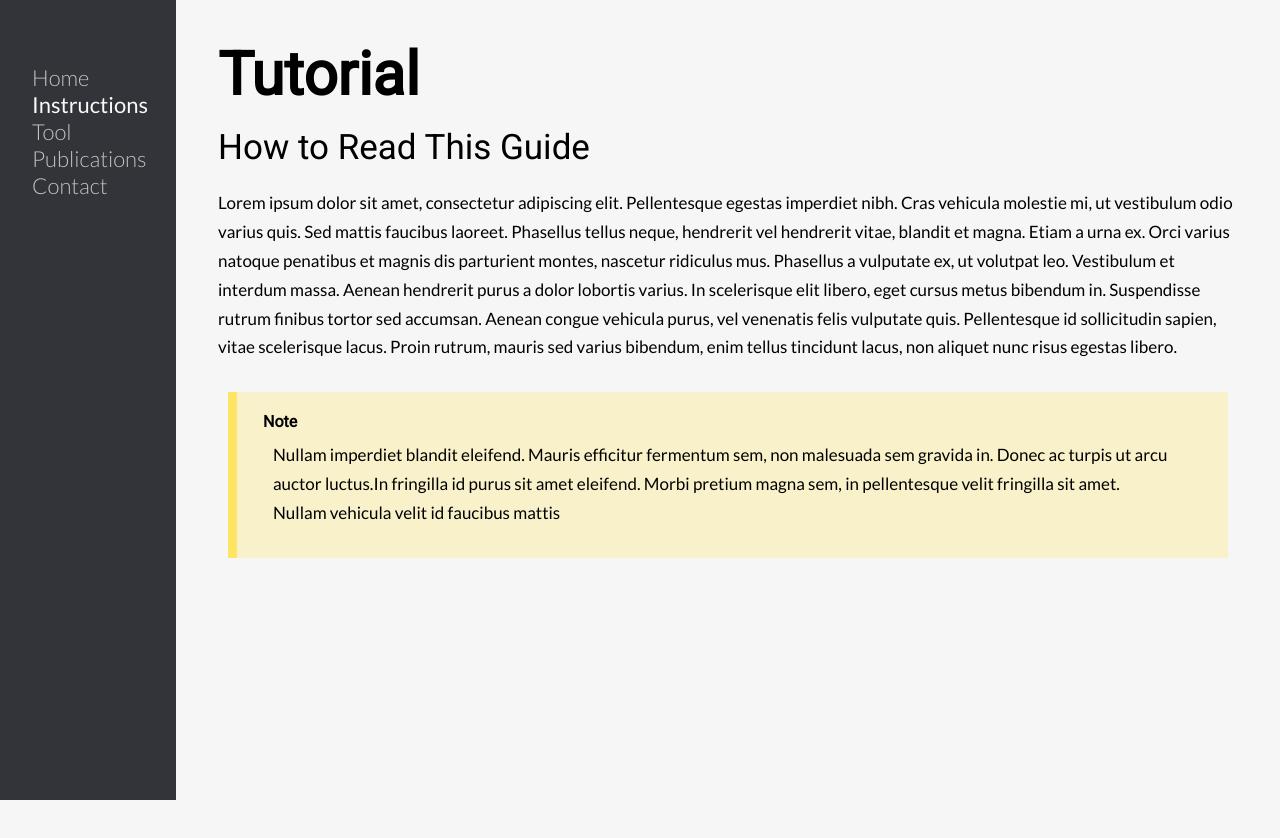
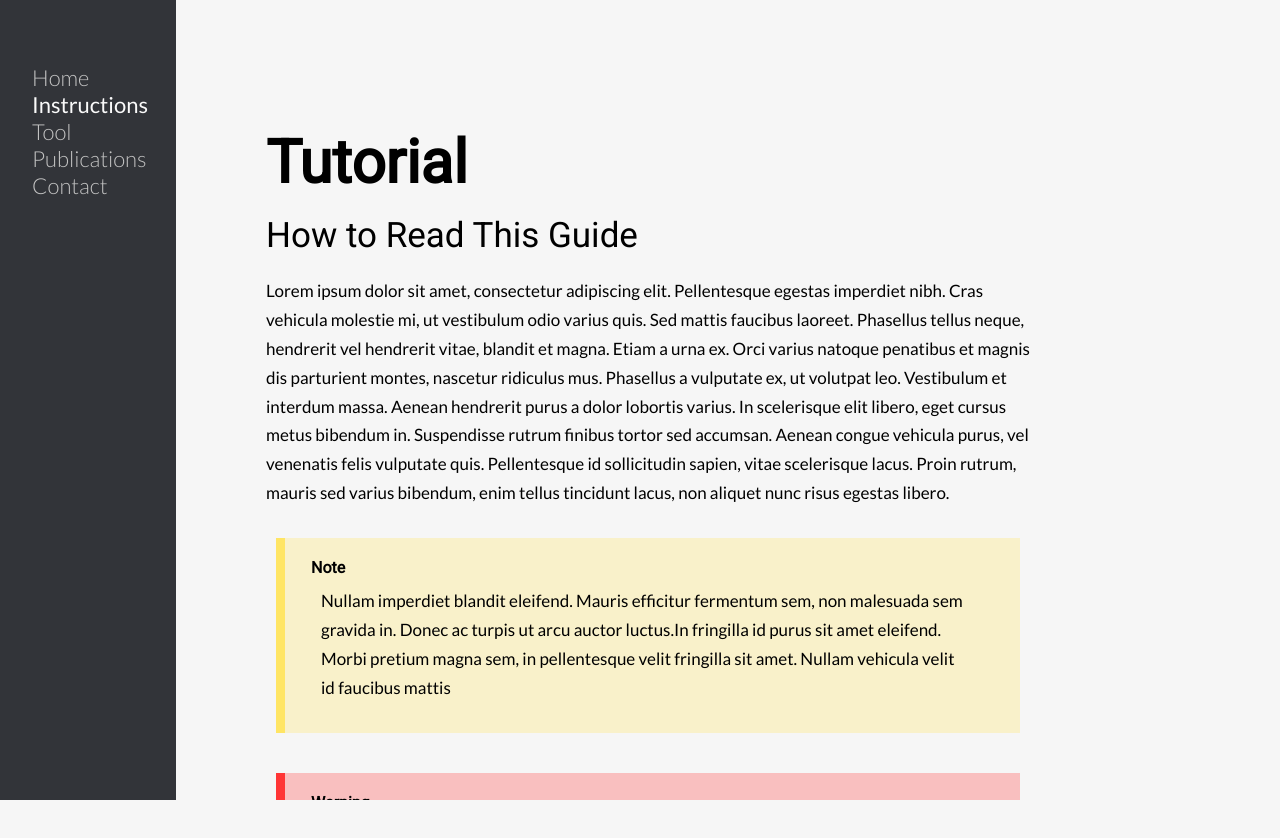
Before and after one commit to pharmbio/plaid-gui, a React (Create React App) app in the folder client/: page /instructions in a window 1280 px wide. Shown: the top 838 px of the page. After the commit the page ends 800 px from the top, so only its background shows below. Built offline with nearby package versions, Linux system fonts and the light colour scheme; the HTML template or start-up script is replaced by a standard one.

Commit message:
some styling components done for the instructions page

```diff
--- a/client/src/components/Instructions/HighlightedParagraph.jsx
+++ b/client/src/components/Instructions/HighlightedParagraph.jsx
@@ -2,8 +2,14 @@ import React from "react";
 import styled from "styled-components";
 
 const StyledHighlightedWrapper = styled.section`
-  background-color: rgba(255, 229, 100, 0.3);
-  border-left-color: #ffe564;
+  background-color: ${(props) => {
+    return props.type === "Normal"
+      ? "rgba(255, 229, 100, 0.3)"
+      : "rgba(255,63, 63,0.3)";
+  }};
+  border-left-color: ${(props) => {
+    return props.type === "Normal" ? "#ffe564" : "#ff3535";
+  }};
   border-left-width: 9px;
   border-left-style: solid;
   padding: 20px 45px 20px 26px;
@@ -19,7 +25,7 @@ const StyledTitle = styled.h4`
 
 const HighlightedParagraph = (props) => {
   return (
-    <StyledHighlightedWrapper>
+    <StyledHighlightedWrapper type={props.type}>
       <StyledTitle>{props.title}</StyledTitle>
       {props.children}
     </StyledHighlightedWrapper>
--- a/client/src/components/Instructions/Instructions.jsx
+++ b/client/src/components/Instructions/Instructions.jsx
@@ -1,12 +1,19 @@
 import React from "react";
 import styled from "styled-components";
 import HighlightedParahraph from "./HighlightedParagraph.jsx";
+import img1 from "./../../assets/img1.png";
 
+const StyledContainer = styled.div`
+  height: 100vh;
+  overflow-y: scroll;
+`;
 const StyledInstructionsWrapper = styled.main`
-  height: 100vh;
-  margin: 2em;
+  margin-top: 7.5rem;
+  margin-right: 15rem;
+  margin-left: 5rem;
+  margin-bottom: 7.5rem;
   display: flex;
-  overflow-y: scroll;
+
   flex-direction: column;
   color: #000;
 `;
@@ -25,6 +32,13 @@ const StyledHeading2 = styled.h2`
   margin: 10px;
 `;
 
+const StyledHeading3 = styled.h3`
+  font-size: 27px;
+  line-height: 1.2;
+  font-weight: 400;
+  margin: 10px;
+`;
+
 const StyledParagraph = styled.p`
   font-size: 17px;
   line-height: 1.7;
@@ -34,8 +48,19 @@ const StyledParagraph = styled.p`
   margin: 10px;
 `;
 
+const StyledImage = styled.img.attrs((props) => ({
+  src: props.src,
+  alt: props.alt,
+}))`
+  display: inline-block;
+  vertical-align: top;
+  width: 100%;
+  height: 100%;
+`;
+
 const Instructions = () => {
   return (
+    <StyledContainer>
       <StyledInstructionsWrapper>
         <StyledHeading1>Tutorial</StyledHeading1>
         <StyledHeading2>How to Read This Guide</StyledHeading2>
@@ -45,24 +70,41 @@ const Instructions = () => {
           varius quis. Sed mattis faucibus laoreet. Phasellus tellus neque,
           hendrerit vel hendrerit vitae, blandit et magna. Etiam a urna ex. Orci
           varius natoque penatibus et magnis dis parturient montes, nascetur
-        ridiculus mus. Phasellus a vulputate ex, ut volutpat leo. Vestibulum et
-        interdum massa. Aenean hendrerit purus a dolor lobortis varius. In
+          ridiculus mus. Phasellus a vulputate ex, ut volutpat leo. Vestibulum
+          et interdum massa. Aenean hendrerit purus a dolor lobortis varius. In
           scelerisque elit libero, eget cursus metus bibendum in. Suspendisse
           rutrum finibus tortor sed accumsan. Aenean congue vehicula purus, vel
           venenatis felis vulputate quis. Pellentesque id sollicitudin sapien,
-        vitae scelerisque lacus. Proin rutrum, mauris sed varius bibendum, enim
-        tellus tincidunt lacus, non aliquet nunc risus egestas libero.{" "}
+          vitae scelerisque lacus. Proin rutrum, mauris sed varius bibendum,
+          enim tellus tincidunt lacus, non aliquet nunc risus egestas libero.{" "}
         </StyledParagraph>
-      <HighlightedParahraph title={"Note"}>
+        <HighlightedParahraph title={"Note"} type={"Normal"}>
           <StyledParagraph>
-          Nullam imperdiet blandit eleifend. Mauris efficitur fermentum sem, non
-          malesuada sem gravida in. Donec ac turpis ut arcu auctor luctus.In
-          fringilla id purus sit amet eleifend. Morbi pretium magna sem, in
-          pellentesque velit fringilla sit amet. Nullam vehicula velit id
-          faucibus mattis
+            Nullam imperdiet blandit eleifend. Mauris efficitur fermentum sem,
+            non malesuada sem gravida in. Donec ac turpis ut arcu auctor
+            luctus.In fringilla id purus sit amet eleifend. Morbi pretium magna
+            sem, in pellentesque velit fringilla sit amet. Nullam vehicula velit
+            id faucibus mattis
           </StyledParagraph>
         </HighlightedParahraph>
+        <HighlightedParahraph title={"Warning"} type={"Warning"}>
+          <StyledParagraph>
+            Nullam imperdiet blandit eleifend. Mauris efficitur fermentum sem,
+            non malesuada sem gravida in. Donec ac turpis ut arcu auctor
+            luctus.In fringilla id purus sit amet eleifend. Morbi pretium magna
+            sem, in pellentesque velit fringilla sit amet. Nullam vehicula velit
+            id faucibus mattis
+          </StyledParagraph>
+        </HighlightedParahraph>
+        <StyledHeading3>This is an image</StyledHeading3>
+        <StyledParagraph>
+          <StyledImage
+            src={img1}
+            alt="A microplate layout generated by Plaid "
+          />
+        </StyledParagraph>
       </StyledInstructionsWrapper>
+    </StyledContainer>
   );
 };
 
--- a/client/src/components/Navbar/Navbar.jsx
+++ b/client/src/components/Navbar/Navbar.jsx
@@ -5,7 +5,6 @@ import styled from "styled-components";
 const StyledSideBar = styled.nav`
   background-color: #323439;
   height: 100vh;
-  width: 22vh;
 `;
 const StyledLinkItem = styled.li`
   list-style: none;
```
Also changed, not shown: client/src/assets/img1.png (added). Lines whose indentation alone changed are shown as unchanged.
